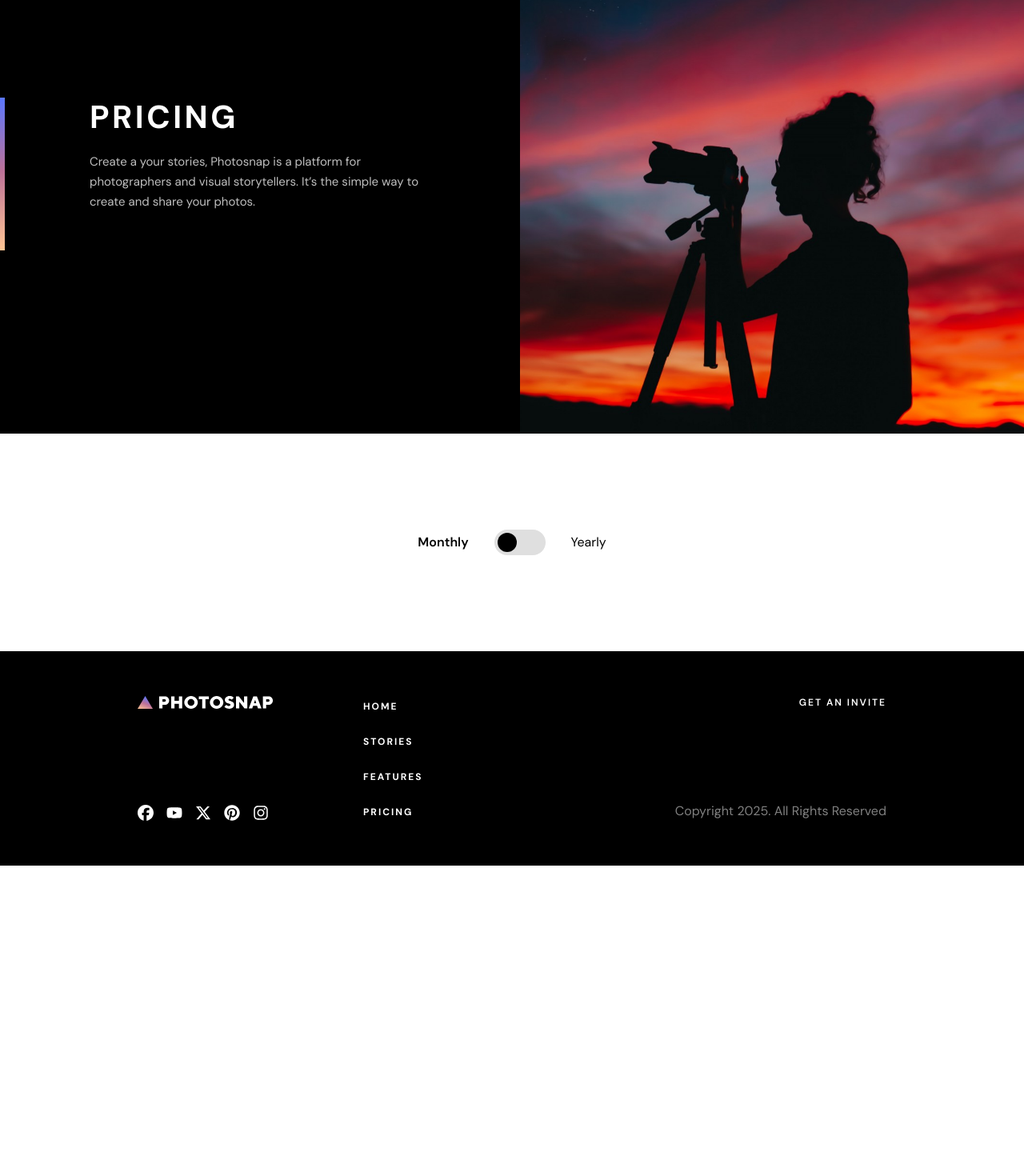
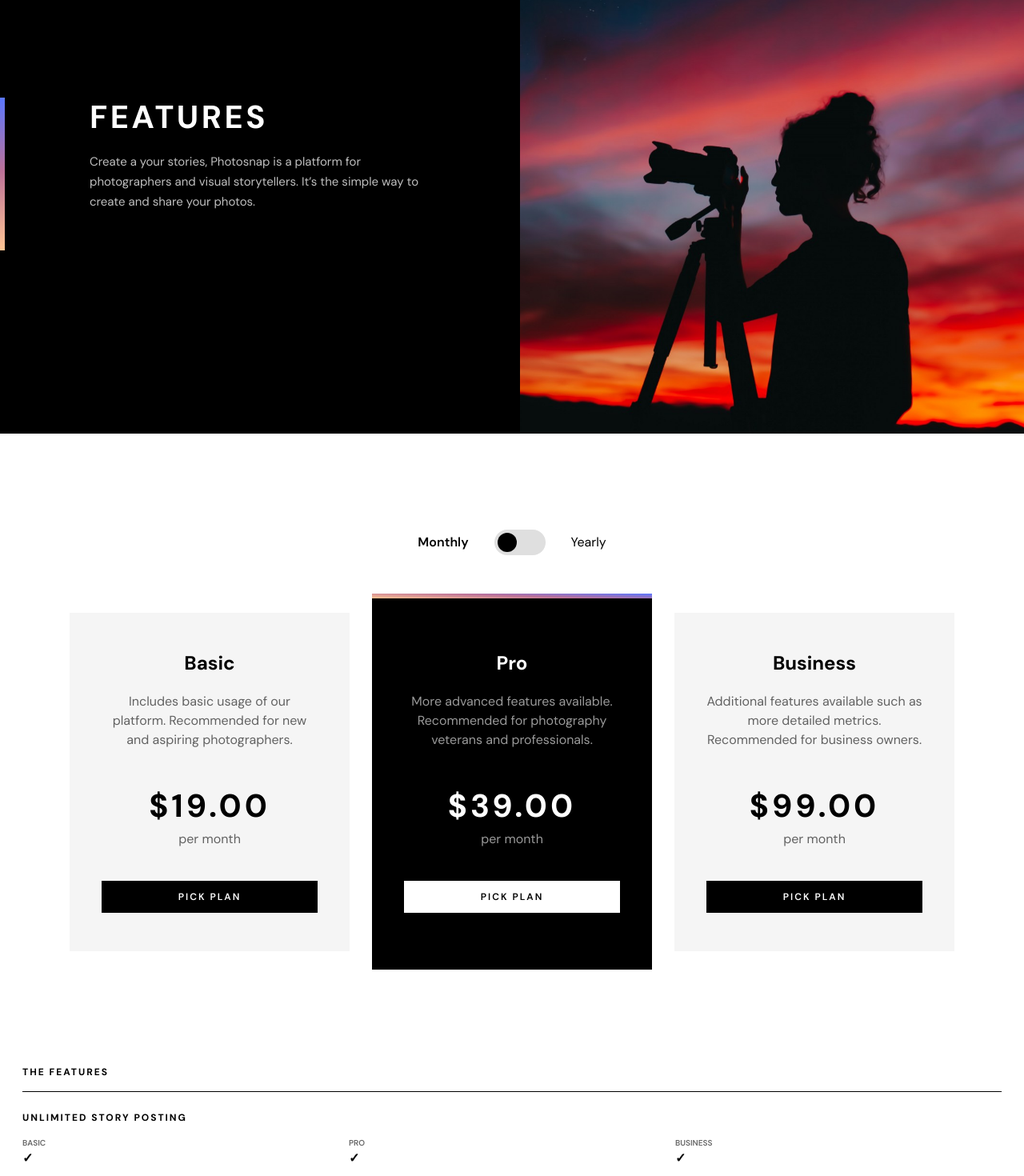
Before and after one commit to Pilvorm/photosnap, a Next.js app: page /pricing in a window 1280 px wide. Shown: the part 180-1650 px from the top of the page at 80% size. Before the commit the page ends 1262 px from the top, so only its background shows below. Built offline with nearby package versions, Linux system fonts and the light colour scheme.

Commit message:
refactored hero, completed pricing cards

```diff
--- /dev/null
+++ b/app/components/comparisonTable.js
@@ -0,0 +1,69 @@
+const features = [
+  { name: "Unlimited Story Posting", key: "unlimitedStoryPosting" },
+  { name: "Unlimited Photo Upload", key: "unlimitedPhotoUpload" },
+  { name: "Embedding Custom Content", key: "embeddingCustomContent" },
+  { name: "Customize Metadata", key: "customizeMetadata" },
+  { name: "Advanced Metrics", key: "advancedMetrics" },
+  { name: "Photo Downloads", key: "photoDownloads" },
+  { name: "Search Engine Indexing", key: "searchEngineIndexing" },
+  { name: "Custom Analytics", key: "customAnalytics" },
+];
+
+const plans = [
+  {
+    name: "Basic",
+    features: {
+      unlimitedStoryPosting: true,
+      unlimitedPhotoUpload: true,
+    },
+  },
+  {
+    name: "Pro",
+    features: {
+      unlimitedStoryPosting: true,
+      unlimitedPhotoUpload: true,
+      embeddingCustomContent: true,
+      customizeMetadata: true,
+    },
+  },
+  {
+    name: "Business",
+    features: {
+      unlimitedStoryPosting: true,
+      unlimitedPhotoUpload: true,
+      embeddingCustomContent: true,
+      customizeMetadata: true,
+      advancedMetrics: true,
+      photoDownloads: true,
+      searchEngineIndexing: true,
+      customAnalytics: true,
+    },
+  },
+];
+
+const ComparisonTable = ({}) => {
+  return (
+    <section className="mx-7">
+      <h2 className="text-xs tracking-[2px] uppercase font-bold">
+        The Features
+      </h2>
+      <hr className="mt-4" size="2" />
+      {features.map((feature, idx) => (
+        <div key={feature.key} className="mt-6">
+          <h3 className="text-xs tracking-[2px] uppercase font-bold">{feature.name}</h3>
+          <div className="mt-4 grid grid-cols-3">
+            {plans.map((plan, idx) => (
+              <div key={idx}>
+                <p className="text-[10px] text-black/60 font-semibold uppercase">{plan.name}</p>
+                <span className="font-bold"> {plan.features[feature.key] ? "✓" : ""}</span>
+              </div>
+            ))}
+          </div>
+          <hr className="mt-6"/>
+        </div>
+      ))}
+    </section>
+  );
+};
+
+export default ComparisonTable;
--- a/app/components/footer.js
+++ b/app/components/footer.js
@@ -31,7 +31,7 @@ const Footer = ({}) => {
               <li key={nav.link} className="">
                 <Link
                   href={nav.href}
-                  className="link-hover text-center text-xs uppercase font-bold tracking-[2px] tracking-[2px]"
+                  className="link-hover link-white text-center text-xs uppercase font-bold tracking-[2px] tracking-[2px]"
                 >
                   {nav.link}
                 </Link>
--- /dev/null
+++ b/app/components/hero.js
@@ -0,0 +1,40 @@
+import Link from "next/link";
+import Image from "next/image";
+
+const Hero = ({ title, description, linkText, url, heroImg, imgAlt }) => {
+  return (
+    <div className="flex feature-wrapper-left md:min-h-[650px]">
+      <div className="max-md:relative py-16 lg:aspect-square bg-black flex flex-col justify-center text-white">
+        <div className="feature-content-wrapper md:relative px-8 md:px-28">
+          <div className="gradient-vertical absolute top-0 left-8 md:left-0"></div>
+
+          <h2 className="text-[32px] md:text-[40px] tracking-[3.5px] leading-[48px] uppercase font-bold">
+            {title}
+          </h2>
+          <p className="mt-5 mb-12 text-white/75 text-[15px] leading-[25px]">
+            {description}
+          </p>
+          {linkText && (
+            <Link
+              href={url}
+              className="tracking-[2px] text-xs uppercase font-semibold"
+            >
+              {linkText}
+            </Link>
+          )}
+        </div>
+      </div>
+      <div className="w-full h-[295px] md:h-full relative">
+        <Image
+          src={heroImg}
+          fill
+          quality={100}
+          className="object-cover"
+          alt={imgAlt}
+        />
+      </div>
+    </div>
+  );
+};
+
+export default Hero;
--- a/app/components/prices.js
+++ b/app/components/prices.js
@@ -3,18 +3,85 @@
 import { useState } from "react";
 import SwitchButton from "./switch";
 
+const plans = [
+  {
+    cardType: "standard",
+    planName: "Basic",
+    planDesc: "Includes basic usage of our platform. Recommended for new and aspiring photographers.",
+    monthlyPrice: 19,
+  },
+  {
+    cardType: "recommended",
+    planName: "Pro",
+    planDesc: "More advanced features available. Recommended for photography veterans and professionals.",
+    monthlyPrice: 39,
+  },
+  {
+    cardType: "standard",
+    planName: "Business",
+    planDesc: "Additional features available such as more detailed metrics. Recommended for business owners.",
+    monthlyPrice: 99,
+  },
+];
+
+const PricingCard = ({ cardType, isYearly, planName, planDesc, monthlyPrice }) => {
+  return (
+    <div
+      className={`price-card lg:max-w-[350px] min-h-[410px] px-10 md:max-lg:py-10 md:max-lg:h-min flex flex-col justify-center ${cardType == "standard" ? "h-9/10 bg-[#f5f5f5] my-auto text-black" : "relative bg-black text-white"}`}
+    >
+      {cardType !== "standard" && (
+        <div className="gradient-horizotal absolute top-0 left-0"></div>
+      )}
+
+      <div className="text-center md:max-lg:text-left md:max-lg:flex md:max-lg:justify-between">
+        <div className="md:max-lg:w-[45%]">
+          <h2 className={`text-2xl font-bold`}>{planName}</h2>
+          <p className={`mt-5 opacity-[60%]`}>{planDesc}</p>
+        </div>
+
+        <div className="mt-10 md:max-lg:mt-0">
+          <p className="text-[40px] tracking-[4px] font-bold">
+            ${monthlyPrice.toFixed(2)}
+          </p>
+          <span className={`opacity-[60%]`}>{`per ${isYearly ? "year" : "month"}`}</span>
+        </div>
+      </div>
+
+      <button
+        className={`cursor-pointer mt-10 w-full md:max-lg:w-[45%] h-10 tracking-[2px] uppercase text-xs font-semibold ${cardType == "standard" ? "standardBtn" : "recommendedBtn"}`}
+      >
+        Pick Plan
+      </button>
+    </div>
+  );
+};
+
 const Prices = ({}) => {
   const [isYearly, setIsYearly] = useState(false);
 
+  const getPrice = (monthlyPrice) => {
+    return isYearly ? monthlyPrice * 10 : monthlyPrice;
+  };
+
   return (
-    <section className="my-30">
+    <section className="mx-7 my-16 lg:my-30">
       <div className="price-switch flex gap-8 items-center justify-center">
         <span className={`${!isYearly && "font-semibold"}`}>Monthly</span>
-        <SwitchButton
-          isOn={isYearly}
-          onClick={() => setIsYearly(!isYearly)}
-        />
+        <SwitchButton isOn={isYearly} onClick={() => setIsYearly(!isYearly)} />
         <span className={`${isYearly && "font-semibold"}`}>Yearly</span>
+      </div>
+
+      <div className="mt-12 w-fit flex flex-col lg:grid grid-cols-3 min-h-[470px] gap-7 mx-auto">
+        {plans.map((plan, idx) => (
+          <PricingCard
+            key={plan.planName}
+            isYearly={isYearly}
+            cardType={plan.cardType}
+            planName={plan.planName}
+            planDesc={plan.planDesc}
+            monthlyPrice={getPrice(plan.monthlyPrice)}
+          />
+        ))}
       </div>
     </section>
   );
--- a/app/features/page.js
+++ b/app/features/page.js
@@ -1,40 +1,17 @@
-import Link from "next/link";
-import Image from "next/image";
+import Hero from "../components/hero";
+import Camera from "@/public/assets/features/desktop/hero-alt.jpg";
 import Features from "../components/features";
-import Camera from "@/public/assets/features/desktop/hero-alt.jpg";
 
 export default function StoriesPage() {
   return (
     <>
-      {/* Hero */}
-      <section className="">
-        {/* First */}
-        <div className="flex feature-wrapper-left md:min-h-[650px]">
-          <div className="max-md:relative py-16 lg:aspect-square bg-black flex flex-col justify-center text-white">
-            <div className="feature-content-wrapper md:relative px-8 md:px-28">
-              <div className="gradient-vertical absolute top-0 left-8 md:left-0"></div>
-
-              <h2 className="text-[32px] md:text-[40px] tracking-[3.5px] leading-[48px] uppercase font-bold">
-                Features
-              </h2>
-              <p className="mt-5 mb-12 text-white/75 text-[15px] leading-[25px]">
-                We make sure all of our features are designed to be loved by
-                every aspiring and even professional photographers who wanted to
-                share their stories.
-              </p>
-            </div>
-          </div>
-          <div className="w-full h-[295px] md:h-full relative">
-            <Image
-              src={Camera}
-              fill
-              quality={100}
-              className="object-cover"
-              alt="Photographer on a dock"
-            />
-          </div>
-        </div>
-      </section>
+      <Hero
+        title="Features"
+        description=
+          "We make sure all of our features are designed to be loved by every aspiring and even professional photograpers who wanted to share their stories."
+        heroImg={Camera}
+        imgAlt={"Close-up of a person standing outdoors at sunset, holding a DSLR camera at their side"}
+      />
       <Features />
     </>
   );
--- a/app/pricing/page.js
+++ b/app/pricing/page.js
@@ -1,45 +1,21 @@
-import Link from "next/link";
-import Image from "next/image";
-import Features from "../components/features";
+import Hero from "../components/hero";
 import Sunset from "@/public/assets/pricing/desktop/hero-alt.jpg";
-import SwitchButton from "../components/switch";
-
 import Prices from "../components/prices";
+import ComparisonTable from "../components/comparisonTable";
 
 export default function Pricing() {
-
   return (
     <>
-      {/* Hero */}
-      <section className="">
-        {/* First */}
-        <div className="flex feature-wrapper-left md:min-h-[650px]">
-          <div className="max-md:relative py-16 lg:aspect-square bg-black flex flex-col justify-center text-white">
-            <div className="feature-content-wrapper md:relative px-8 md:px-28">
-              <div className="gradient-vertical absolute top-0 left-8 md:left-0"></div>
-
-              <h2 className="text-[32px] md:text-[40px] tracking-[3.5px] leading-[48px] uppercase font-bold">
-                Pricing
-              </h2>
-              <p className="mt-5 mb-12 text-white/75 text-[15px] leading-[25px]">
-                Create a your stories, Photosnap is a platform for photographers
-                and visual storytellers. It’s the simple way to create and share
-                your photos.
-              </p>
-            </div>
-          </div>
-          <div className="w-full h-[295px] md:h-full relative">
-            <Image
-              src={Sunset}
-              fill
-              quality={100}
-              className="object-cover"
-              alt="Woman setting a camera on a tripod"
-            />
-          </div>
-        </div>
-      </section>
-      <Prices/>
+      <Hero
+        title="Features"
+        description="Create a your stories, Photosnap is a platform for photographers and visual storytellers. It’s the simple way to create and share your photos."
+        heroImg={Sunset}
+        imgAlt={
+          "A silhouette of a woman setting a camera on a tripod with sunset in the background."
+        }
+      />
+      <Prices />
+      <ComparisonTable />
     </>
   );
 }
--- a/app/style.css
+++ b/app/style.css
@@ -31,13 +31,17 @@
   content: "";
   position: absolute;
   width: 100%;
-  height: 1.5px;
+  height: 2px;
   background-color: black;
-  bottom: -1.5px;
+  bottom: -2px;
   left: 0;
   transform-origin: right;
   transform: scaleX(0);
   transition: transform 0.3s ease-in-out;
+}
+
+.link-hover.link-white::before {
+  background-color: white;
 }
 
 .link-hover:hover::before {
@@ -92,27 +96,13 @@
   transition: all 0.125s ease-out;
 }
 
-@property --myColor1 {
-  syntax: "<color>";
-  initial-value: #ffc593;
-  inherits: false;
-}
-@property --myColor2 {
-  syntax: "<color>";
-  initial-value: #bc7198;
-  inherits: false;
-}
-@property --myColor3 {
-  syntax: "<color>";
-  initial-value: #5a77ff;
-  inherits: false;
-}
 .switch {
+  cursor: pointer;
   display: flex;
   width: 64px;
   height: 32px;
   border-radius: 16px;
-  background-color: #DFDFDF;
+  background-color: #dfdfdf;
   padding: 4px;
   transition: all 0.2s;
 }
@@ -124,13 +114,33 @@
   width: 24px;
   height: 24px;
   border-radius: 50%;
-  background: linear-gradient(to left, var(--myColor1) 0%, var(--myColor2) 52%, var(--myColor3) 100%);
-  transition: --myColor1 0.2s, --myColor2 0.2s;
+  background: linear-gradient(45deg, #ffc593 0%, #bc7198 52%, #5a77ff 100%);
 }
 .switch .circle.switch-off {
-  --myColor1: black;
-  --myColor2: black;
-  --myColor3: black;
+  background: black;
+}
+
+.standardBtn {
+  background-color: black;
+  color: white;
+  transition: all 0.125s ease-out;
+}
+.standardBtn:hover {
+  background-color: #dfdfdf;
+  color: black;
+  transition: all 0.125s ease-out;
+}
+
+.recommendedBtn {
+  background: linear-gradient(10deg, white 0%, white 45%, #ffc593 47%, #bc7198 70%, #5a77ff 100%);
+  background-size: 200% 400%;
+  background-position: bottom;
+  color: black;
+  transition: background-position 0.3s ease-out, color 0.125s ease-out;
+}
+.recommendedBtn:hover {
+  background-position: top;
+  color: black;
 }
 
 @media screen and (min-width: 768px) {
@@ -140,7 +150,7 @@
     height: 100%;
   }
   .gradient-horizotal {
-    background: linear-gradient(to top, #ffc593 0%, #bc7198 52%, #5a77ff 100%);
+    background: linear-gradient(2deg, #ffc593 0%, #bc7198 52%, #5a77ff 100%);
     width: 100%;
     height: 6px;
   }
--- a/app/style.scss
+++ b/app/style.scss
@@ -1,3 +1,7 @@
+$orange: #ffc593;
+$purple: #bc7198;
+$blue: #5a77ff;
+
 ::-webkit-scrollbar {
   width: 12px;
 }
@@ -7,7 +11,7 @@
 }
 
 ::-webkit-scrollbar-thumb {
-  background: linear-gradient(to top, #ffc593 0%, #bc7198 52%, #5a77ff 100%);
+  background: linear-gradient(to top, $orange 0%, $purple 52%, $blue 100%);
   border-radius: 1px;
   border: 3px solid transparent;
   background-clip: content-box;
@@ -50,13 +54,17 @@
   content: "";
   position: absolute;
   width: 100%;
-  height: 1.5px;
+  height: 2px;
   background-color: black;
-  bottom: -1.5px;
+  bottom: -2px;
   left: 0;
   transform-origin: right;
   transform: scaleX(0);
   transition: transform 0.3s ease-in-out;
+}
+
+.link-hover.link-white::before {
+  background-color: white;
 }
 
 .link-hover:hover::before {
@@ -115,30 +123,13 @@
   transition: all 0.125s ease-out;
 }
 
-@property --myColor1 {
-  syntax: '<color>';
-  initial-value: #ffc593;
-  inherits: false;
-}
-
-@property --myColor2 {
-  syntax: '<color>';
-  initial-value: #bc7198;
-  inherits: false;
-}
-
-@property --myColor3 {
-  syntax: '<color>';
-  initial-value: #5a77ff;
-  inherits: false;
-}
-
 .switch {
+  cursor: pointer;
   display: flex;
   width: 64px;
   height: 32px;
   border-radius: 16px;
-  background-color: #DFDFDF;
+  background-color: #dfdfdf;
   padding: 4px;
   transition: all 0.2s;
 
@@ -151,26 +142,55 @@
     width: 24px;
     height: 24px;
     border-radius: 50%;
-    background: linear-gradient(to left, var(--myColor1) 0%, var(--myColor2) 52%, var(--myColor3) 100%);
-    transition: --myColor1 0.2s, --myColor2 0.2s;
+    background: linear-gradient(45deg, $orange 0%, $purple 52%, $blue 100%);
   }
 
   .circle.switch-off {
-    --myColor1: black;
-    --myColor2: black;
-    --myColor3: black;
+    background: black;
   }
+}
 
+.standardBtn {
+  background-color: black;
+  color: white;
+  transition: all 0.125s ease-out;
+
+  &:hover {
+    background-color: #dfdfdf;
+    color: black;
+    transition: all 0.125s ease-out;
+  }
+}
+
+.recommendedBtn {
+  background: linear-gradient(
+    10deg,
+    white 0%,
+    white 45%,
+    $orange 47%,
+    $purple 70%,
+    $blue 100%
+  );
+
+  background-size: 200% 400%; // make it taller for vertical movement
+  background-position: bottom; // start hidden
+  color: black;
+  transition: background-position 0.3s ease-out, color 0.125s ease-out;
+
+  &:hover {
+    background-position: top; // reveal gradient
+    color: black;
+  }
 }
 
 @media screen and (min-width: 768px) {
   .gradient-vertical {
-    background: linear-gradient(to top, #ffc593 0%, #bc7198 52%, #5a77ff 100%);
+    background: linear-gradient(to top, $orange 0%, $purple 52%, $blue 100%);
     width: 6px;
     height: 100%;
   }
   .gradient-horizotal {
-    background: linear-gradient(to top, #ffc593 0%, #bc7198 52%, #5a77ff 100%);
+    background: linear-gradient(2deg, $orange 0%, $purple 52%, $blue 100%);
     width: 100%;
     height: 6px;
   }
```
Also changed, not shown: app/components/description.js (+1 -40 lines), app/page.js (+12 -0 lines), 1 other file (tests, documents, lock files or other folders).
